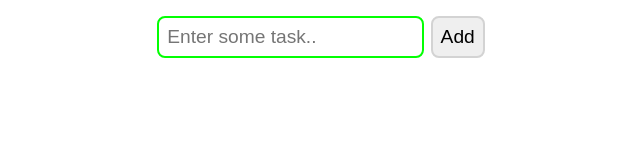
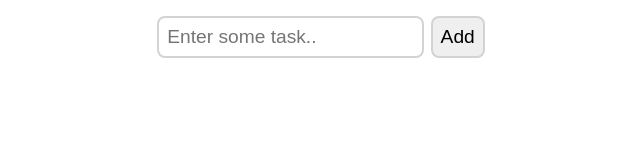
Before and after one commit to ramzy1996/todolist, a plain HTML site: page index.html in a window 1280 px wide. Shown: the whole page, without its empty margins (319-959 px from the left). Drawn offline with Linux system fonts and the light colour scheme.

Commit message:
Update style.css

```diff
--- a/style.css
+++ b/style.css
@@ -29,9 +29,7 @@
   outline: none;
   transition: 0.5s;
 }
-#inputBox:focus {
-  border-color: rgb(3, 255, 3);
-}
+
 .inputContainer {
   align-items: center;
   display: flex;
```
